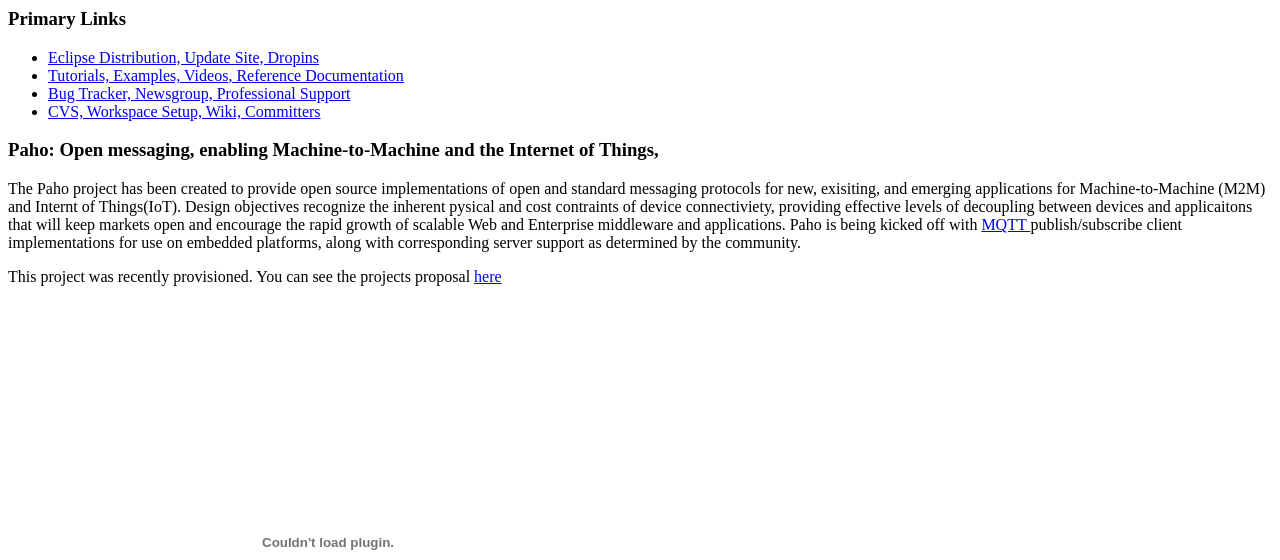
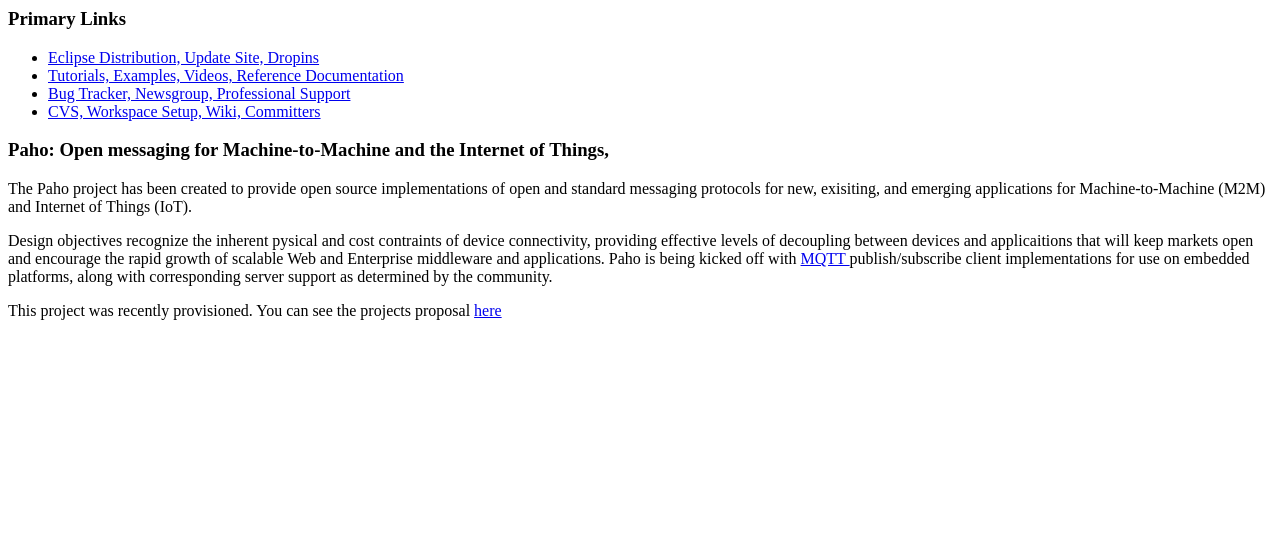
Before and after one commit to jpwsutton/paho.website, a PHP site: page /pages/_index.html in a window 1280 px wide. Shown: the top 560 px of the page. Run offline with PHP 8.4, Linux system fonts and the light colour scheme.

Commit message:
minor edits

```diff
--- a/index.php
+++ b/index.php
@@ -17,7 +17,7 @@
 	# Define these here, or in _projectCommon.php for site-wide values
 	$pageKeywords	= "eclipse, project";
 	$pageAuthor		= "Your name";
-	$pageTitle 		= "Paho";
+	$pageTitle 		= "Paho Project";
 
 	$App->AddExtraHtmlHeader("<link rel=\"stylesheet\" type=\"text/css\" href=\"style.css\"/>");
 
--- a/pages/_index.html
+++ b/pages/_index.html
@@ -13,13 +13,14 @@
 </div>
 
 <div id="midcolumn">
-<h3>Paho: Open messaging, enabling Machine-to-Machine and the Internet of Things,</h3>
+<h3>Paho: Open messaging for Machine-to-Machine and the Internet of Things,</h3>
 <div id="introText">
 
 <p class="left">The Paho project has been created to provide open source implementations of open and standard messaging
-protocols for new, exisiting, and emerging applications for Machine-to-Machine (M2M) and Internt of Things(IoT). Design
-objectives recognize the inherent pysical and cost contraints of device connectiviety,  providing
-effective levels of decoupling between devices and applicaitons
+protocols for new, exisiting, and emerging applications for Machine-to-Machine (M2M) and Internet of Things (IoT).
+</p>
+Design objectives recognize the inherent pysical and cost contraints of device connectivity,  providing
+effective levels of decoupling between devices and applicaitions
 that will keep markets open and encourage the rapid growth of scalable Web and Enterprise
 middleware and applications.  Paho is being kicked off with
 <a
```
